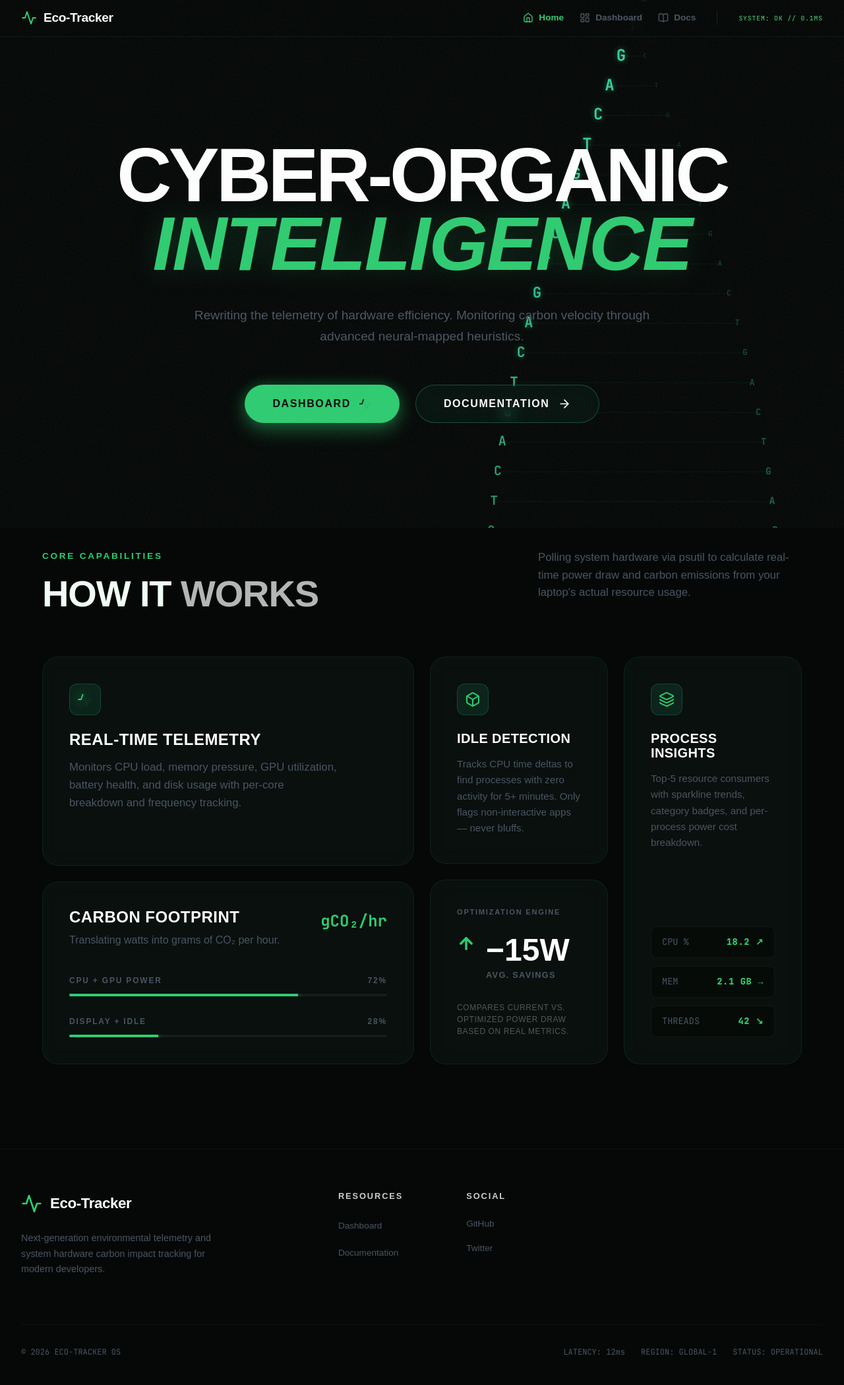
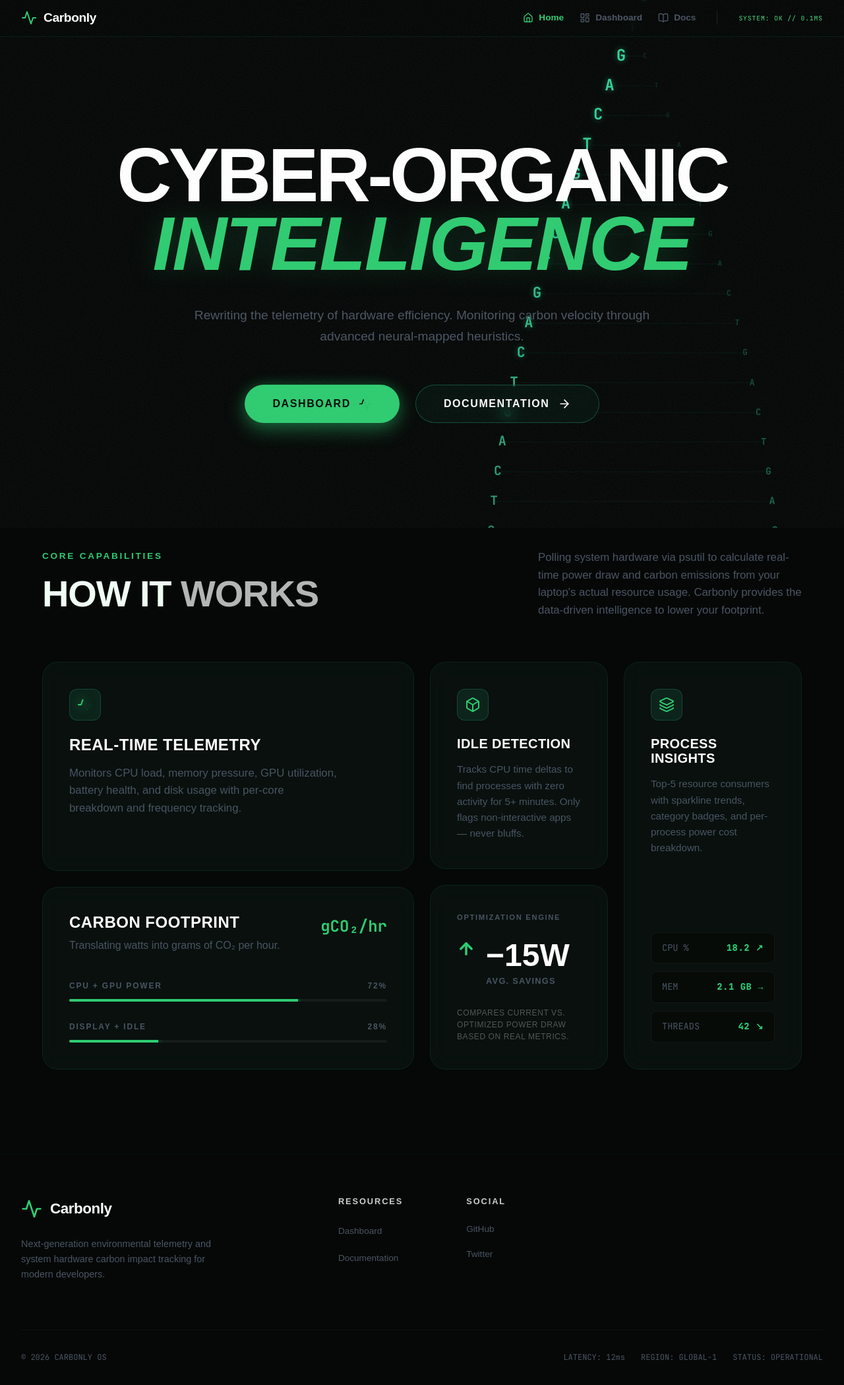
Before and after one commit to Haamid-syed/EcoTracker, a React (Vite) app in the folder frontend/: page / in a window 1280 px wide. Shown: the whole page at 66% size. Built offline with nearby package versions, Linux system fonts and the light colour scheme; a web font is replaced by a local one.

Commit message:
updated deployment links

```diff
--- a/frontend/index.html
+++ b/frontend/index.html
@@ -4,7 +4,7 @@
     <meta charset="UTF-8" />
     <link rel="icon" type="image/svg+xml" href="/logo.svg" />
     <meta name="viewport" content="width=device-width, initial-scale=1.0" />
-    <title>Eco Tracker | Cyber-Organic Intelligence</title>
+    <title>Carbonly | Cyber-Organic Intelligence</title>
   </head>
   <body>
     <div id="root"></div>
--- a/frontend/package.json
+++ b/frontend/package.json
@@ -1,5 +1,5 @@
 {
-  "name": "frontend-temp",
+  "name": "carbonly-frontend",
   "private": true,
   "version": "0.0.0",
   "type": "module",
--- a/frontend/src/Documentation.tsx
+++ b/frontend/src/Documentation.tsx
@@ -37,7 +37,7 @@ export default function Documentation() {
             OPERATING <span style={{ color: 'var(--accent-neon)' }}>MANUAL</span>
           </h1>
           <p style={{ fontSize: '1.2rem', color: 'var(--text-muted)', maxWidth: '600px', margin: '0 auto', lineHeight: 1.6 }}>
-            Understanding the underlying architecture of Eco-Tracker's carbon telemetry and hardware polling loop.
+            Understanding the underlying architecture of Carbonly's carbon telemetry and hardware polling loop.
           </p>
         </motion.div>
 
@@ -56,7 +56,7 @@ export default function Documentation() {
             </div>
 
             <p style={{ color: 'var(--text-muted)', lineHeight: 1.8, marginBottom: '32px' }}>
-              The Eco-Tracker dashboard requires a local backend instance to poll your system hardware. If no local agent is detected, it falls back to <strong>Mock Mode</strong>.
+              The Carbonly dashboard requires a local backend instance to poll your system hardware. If no local agent is detected, it falls back to <strong>Mock Mode</strong>.
             </p>
 
             <div style={{ background: '#0a0f0d', border: '1px solid rgba(255,255,255,0.05)', borderRadius: '16px', padding: '24px', position: 'relative' }}>
--- a/frontend/src/LandingPage.tsx
+++ b/frontend/src/LandingPage.tsx
@@ -263,7 +263,7 @@ function ArchitecturalFeatures() {
                     </h2>
                 </div>
                 <p style={{ maxWidth: '400px', color: 'var(--text-muted)', fontSize: '1.05rem', lineHeight: '1.6' }}>
-                    Polling system hardware via psutil to calculate real-time power draw and carbon emissions from your laptop's actual resource usage.
+                    Polling system hardware via psutil to calculate real-time power draw and carbon emissions from your laptop's actual resource usage. Carbonly provides the data-driven intelligence to lower your footprint.
                 </p>
             </motion.div>
 
--- a/frontend/src/components/Navigation.tsx
+++ b/frontend/src/components/Navigation.tsx
@@ -24,9 +24,9 @@ export const Navbar = () => {
           style={{ textDecoration: 'none', display: 'flex', alignItems: 'center', gap: '10px' }}
         >
           <div style={{ width: '24px', height: '24px', display: 'flex', alignItems: 'center', justifyContent: 'center' }}>
-            <img src="/logo.svg" alt="Eco-Tracker Logo" style={{ width: '100%', height: '100%', objectFit: 'contain' }} />
+            <img src="/logo.svg" alt="Carbonly Logo" style={{ width: '100%', height: '100%', objectFit: 'contain' }} />
           </div>
-          <span style={{ fontSize: '1.2rem', fontWeight: 800, color: 'white', letterSpacing: '-0.02em' }}>Eco-Tracker</span>
+          <span style={{ fontSize: '1.2rem', fontWeight: 800, color: 'white', letterSpacing: '-0.02em' }}>Carbonly</span>
         </Link>
 
         <div className="nav-menu" style={{ display: 'flex', gap: '1.5rem', alignItems: 'center' }}>
@@ -70,8 +70,8 @@ export const Footer = () => {
             className="footer-logo"
             style={{ display: 'flex', alignItems: 'center', gap: '12px', marginBottom: '1.5rem', textDecoration: 'none' }}
           >
-            <img src="/logo.svg" alt="Eco-Tracker Logo" style={{ width: '32px', height: '32px' }} />
-            <span style={{ fontSize: '1.4rem', fontWeight: 800, color: 'white', letterSpacing: '-0.02em' }}>Eco-Tracker</span>
+            <img src="/logo.svg" alt="Carbonly Logo" style={{ width: '32px', height: '32px' }} />
+            <span style={{ fontSize: '1.4rem', fontWeight: 800, color: 'white', letterSpacing: '-0.02em' }}>Carbonly</span>
           </Link>
           <p style={{ color: 'var(--text-muted)', fontSize: '0.9rem', maxWidth: '350px', lineHeight: 1.6, marginBottom: '0.5rem' }}>
             Next-generation environmental telemetry and system hardware carbon impact tracking for modern developers.
@@ -100,7 +100,7 @@ export const Footer = () => {
       </div>
 
       <div className="footer-bottom-flex" style={{ maxWidth: '1400px', margin: '4rem auto 0', paddingTop: '2rem', borderTop: '1px solid rgba(255,255,255,0.03)', display: 'flex', justifyContent: 'space-between', alignItems: 'center' }}>
-        <p style={{ color: '#4b5563', fontSize: '0.75rem', fontFamily: 'var(--font-mono)' }}>© 2026 ECO-TRACKER OS</p>
+        <p style={{ color: '#4b5563', fontSize: '0.75rem', fontFamily: 'var(--font-mono)' }}>© 2026 CARBONLY OS</p>
         <div style={{ display: 'flex', gap: '1.5rem', fontSize: '0.75rem', color: '#4b5563', fontFamily: 'var(--font-mono)' }}>
           <span>LATENCY: 12ms</span>
           <span>REGION: GLOBAL-1</span>
--- a/package.json
+++ b/package.json
@@ -1,5 +1,5 @@
 {
-  "name": "eco-tracker-monorepo",
+  "name": "carbonly-monorepo",
   "version": "1.0.0",
   "description": "Cyber-Organic Intelligence telemetry for hardware efficiency.",
   "scripts": {
```
Also changed, not shown: 1 other file (tests, documents, lock files or other folders).
